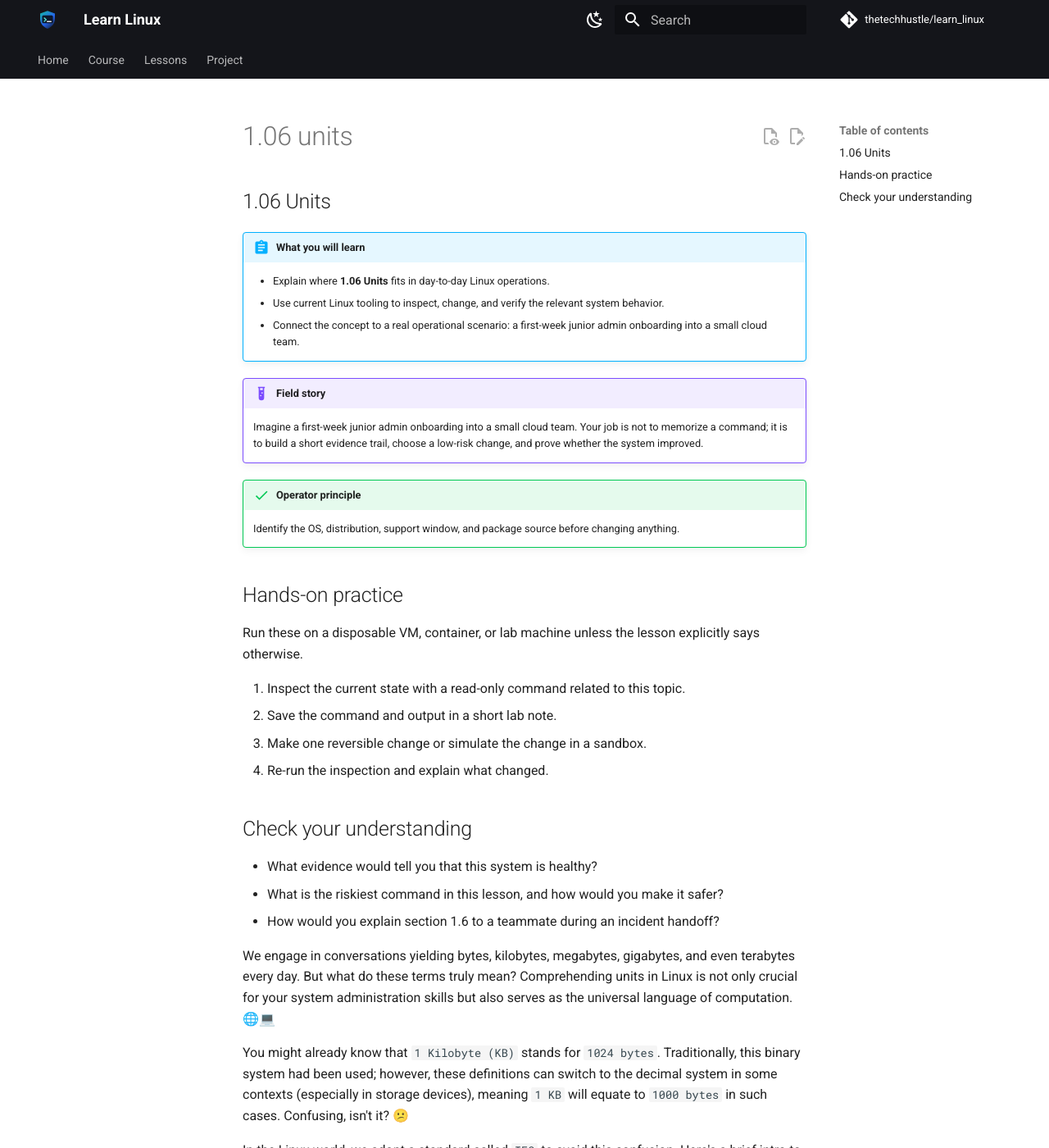
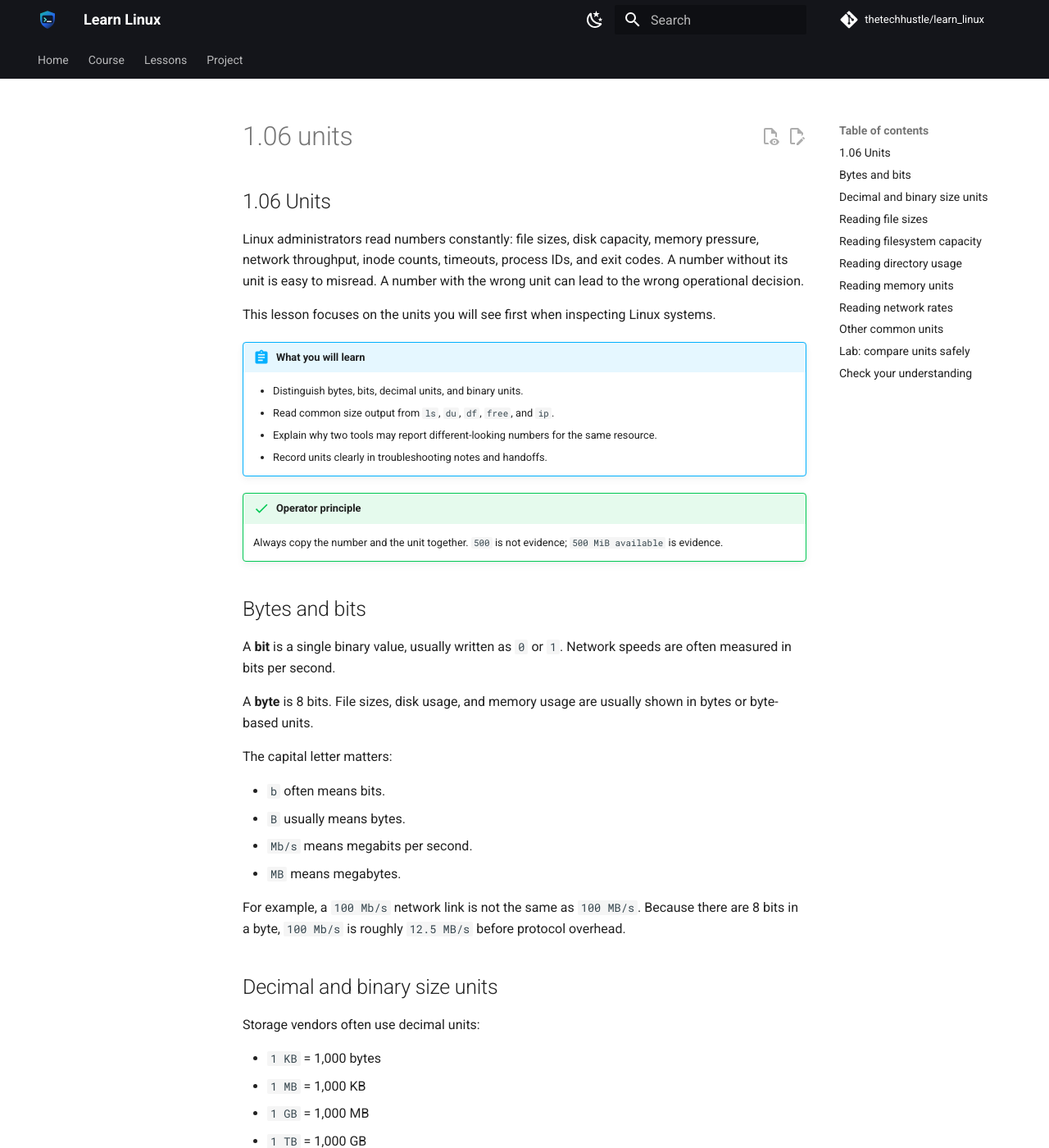
Before and after one commit to thetechhustle/learn_linux, an MkDocs documentation site: the page built from docs/lessons/01_where_to_start/1.06_units.md, in a window 1280 px wide and 1400 px high. Shown: the whole window at 82% size. Built offline with MkDocs 1.6.1 and Material for MkDocs 9.7.7, drawn with Linux system fonts in a browser that asks for light colours; comment, search, counter and statistics services are not loaded; some of the changed text lies outside the part shown.

Commit message:
Improve Chapter 01 units lesson (#305)
Co-authored-by: Jules <jules@teamdorlus.com>

````diff
--- a/docs/lessons/01_where_to_start/1.06_units.md
+++ b/docs/lessons/01_where_to_start/1.06_units.md
@@ -1,64 +1,218 @@
 ## 1.06 Units
 
+Linux administrators read numbers constantly: file sizes, disk capacity,
+memory pressure, network throughput, inode counts, timeouts, process IDs, and
+exit codes. A number without its unit is easy to misread. A number with the
+wrong unit can lead to the wrong operational decision.
 
+This lesson focuses on the units you will see first when inspecting Linux
+systems.
 
 !!! abstract "What you will learn"
-    - Explain where **1.06 Units** fits in day-to-day Linux operations.
-    - Use current Linux tooling to inspect, change, and verify the relevant system behavior.
-    - Connect the concept to a real operational scenario: a first-week junior admin onboarding into a small cloud team.
-
-!!! example "Field story"
-    Imagine a first-week junior admin onboarding into a small cloud team. Your job is not to memorize a command; it is to build a short evidence trail, choose a low-risk change, and prove whether the system improved.
+    - Distinguish bytes, bits, decimal units, and binary units.
+    - Read common size output from `ls`, `du`, `df`, `free`, and `ip`.
+    - Explain why two tools may report different-looking numbers for the same resource.
+    - Record units clearly in troubleshooting notes and handoffs.
 
 !!! success "Operator principle"
-    Identify the OS, distribution, support window, and package source before changing anything.
+    Always copy the number and the unit together. `500` is not evidence; `500 MiB
+    available` is evidence.
 
-## Hands-on practice
+## Bytes and bits
 
-Run these on a disposable VM, container, or lab machine unless the lesson explicitly says otherwise.
+A **bit** is a single binary value, usually written as `0` or `1`. Network
+speeds are often measured in bits per second.
 
-1. Inspect the current state with a read-only command related to this topic.
-2. Save the command and output in a short lab note.
-3. Make one reversible change or simulate the change in a sandbox.
-4. Re-run the inspection and explain what changed.
+A **byte** is 8 bits. File sizes, disk usage, and memory usage are usually
+shown in bytes or byte-based units.
+
+The capital letter matters:
+
+- `b` often means bits.
+- `B` usually means bytes.
+- `Mb/s` means megabits per second.
+- `MB` means megabytes.
+
+For example, a `100 Mb/s` network link is not the same as `100 MB/s`. Because
+there are 8 bits in a byte, `100 Mb/s` is roughly `12.5 MB/s` before protocol
+overhead.
+
+## Decimal and binary size units
+
+Storage vendors often use decimal units:
+
+- `1 KB` = 1,000 bytes
+- `1 MB` = 1,000 KB
+- `1 GB` = 1,000 MB
+- `1 TB` = 1,000 GB
+
+Operating systems and many Linux tools often use binary units:
+
+- `1 KiB` = 1,024 bytes
+- `1 MiB` = 1,024 KiB
+- `1 GiB` = 1,024 MiB
+- `1 TiB` = 1,024 GiB
+
+This is one reason a disk sold as `500 GB` does not appear as exactly `500 GiB`
+inside Linux. The disk did not lose space; the tools are using different unit
+families.
+
+## Reading file sizes
+
+Use `ls -lh` when you want a quick human-readable file listing:
+
+```bash
+ls -lh /var/log/syslog
+```
+
+Example output:
+
+```text
+-rw-r----- 1 syslog adm 42M May 14 10:15 /var/log/syslog
+```
+
+The important evidence is `42M`, but `ls` alone does not tell you whether the
+file is causing filesystem pressure. For that, inspect the filesystem.
+
+## Reading filesystem capacity
+
+Use `df -h` to inspect mounted filesystems:
+
+```bash
+df -h /
+```
+
+Example output:
+
+```text
+Filesystem      Size  Used Avail Use% Mounted on
+/dev/nvme0n1p2   98G   76G   17G  82% /
+```
+
+In an incident note, write the value with context:
+
+```text
+Root filesystem was 82% used with 17G available.
+```
+
+That is more useful than writing:
+
+```text
+Disk looked okay.
+```
+
+## Reading directory usage
+
+Use `du -sh` when you want the total size of a directory tree:
+
+```bash
+du -sh /var/log
+```
+
+Example output:
+
+```text
+1.8G    /var/log
+```
+
+`df` and `du` answer different questions:
+
+- `df` reports filesystem capacity and free space.
+- `du` reports how much space files under a path appear to use.
+
+If `df` says a filesystem is full but `du` does not explain the usage, common
+causes include deleted-but-open files, mount points hiding data, snapshots, or
+reserved filesystem blocks.
+
+## Reading memory units
+
+Use `free -h` for a first look at memory:
+
+```bash
+free -h
+```
+
+Example output:
+
+```text
+               total        used        free      shared  buff/cache   available
+Mem:           7.7Gi       3.1Gi       1.2Gi       210Mi       3.4Gi       4.1Gi
+Swap:          2.0Gi          0B       2.0Gi
+```
+
+The `available` column is usually more useful than `free`. Linux uses memory for
+cache when it can, and cached memory can often be reclaimed when applications
+need it.
+
+A better handoff note is:
+
+```text
+Memory pressure was not obvious: 4.1Gi available and swap unused.
+```
+
+## Reading network rates
+
+Network tools may show packet counts, byte counts, or bit rates. Be explicit
+about what you captured.
+
+```bash
+ip -s link show dev eth0
+```
+
+Example excerpt:
+
+```text
+RX:  bytes packets errors dropped  missed   mcast
+  87234119   70321      0       0       0       0
+TX:  bytes packets errors dropped carrier collsns
+  22103490   21904      0       0       0       0
+```
+
+This output shows cumulative byte and packet counters, not current bandwidth.
+For current transfer rate, use a tool designed for rate measurement, such as
+`sar`, `iftop`, `nload`, or interface metrics from your monitoring system.
+
+## Other common units
+
+You will also see:
+
+- Time: `ms`, `s`, `min`, `h`, `d`
+- CPU: percent usage, load average, core count
+- Frequency: `Hz`, `MHz`, `GHz`
+- Process and file limits: counts, not bytes
+- Exit status: numeric return codes, where `0` usually means success
+
+Do not assume every number on a Linux system is a size. Read the column label,
+manual page, or tool help before acting.
+
+## Lab: compare units safely
+
+Run these commands on a lab system:
+
+```bash
+ls -lh /bin/ls
+du -h /bin/ls
+df -h /
+free -h
+```
+
+Record:
+
+1. The exact command you ran.
+2. The number and unit from the output.
+3. What resource the number describes.
+4. Whether the command reported a file, directory, filesystem, or memory value.
+
+Then answer this question:
+
+```text
+Which command would you use to decide whether the root filesystem is close to full?
+```
 
 ## Check your understanding
 
-- What evidence would tell you that this system is healthy?
-- What is the riskiest command in this lesson, and how would you make it safer?
-- How would you explain section 1.6 to a teammate during an incident handoff?
-
-
-We engage in conversations yielding bytes, kilobytes, megabytes, gigabytes, and even terabytes every day. But what do these terms truly mean? Comprehending units in Linux is not only crucial for your system administration skills but also serves as the universal language of computation. 🌐💻
-
-You might already know that `1 Kilobyte (KB)` stands for `1024 bytes`. Traditionally, this binary system had been used; however, these definitions can switch to the decimal system in some contexts (especially in storage devices), meaning `1 KB` will equate to `1000 bytes` in such cases. Confusing, isn't it? 😕
-
-In the Linux world, we adopt a standard called `IEC` to avoid this confusion. Here's a brief intro to this standard:
-
-- `1 KiB (Kibibyte)` = `1024 bytes`
-- `1 MiB (Mebibyte)` = `1024 KiB`
-- `1 GiB (Gibibyte)` = `1024 MiB`
-- `1 TiB (Tebibyte)` = `1024 GiB`
-
-This `IEC` standard uses the binary system (base 2) and provides clear differentiation from the decimal system (base 10) prevalent in mainstream storage. This way, there's no ambiguity! 😄
-
-There is another essential unit in the Linux world - the `bit`. A `bit` is the most basic unit of information in computing and digital communications. The name is a portmanteau of `binary digit`. The `bit` represents a logical state with one of two possible values. These values are most commonly represented as either "1" or "0".
-
-Now, let’s put this knowledge into practice! 😎
-
-The `du` (disk usage) command in Linux calculates the file and directory size in blocks by default, and its `-h` (human-readable) option can show sizes in `KB`, `MB`, `GB`.
-
-```bash
-$ du -h ~/linux-with-ease.txt
-4.0K    /home/user/linux-with-ease.txt
-```
-
-The `free` command allows you to see the amount of free and used memory in your system.
-
-```bash
-$ free -h
-              total        used        free      shared  buff/cache   available
-Mem:           7.7Gi       3.0Gi       2.0Gi       282Mi       2.7Gi       4.2Gi
-Swap:          2.0Gi          0B       2.0Gi
-```
-With this foundational understanding of `units`, you can now easily gauge the scale of files, the capacity of your storage, and the status of your system's memory. Go ahead and explore this further, play with commands, and get a feel for it. Don’t forget, practice makes perfect! 💪🚀
+- Why is `100 Mb/s` not the same as `100 MB/s`?
+- Why might a `500 GB` disk appear as less than `500 GiB` in Linux?
+- What is the difference between `df -h /` and `du -sh /var/log`?
+- In `free -h`, why is `available` often more useful than `free`?
+- What should you include when copying a numeric value into an incident handoff?
````
